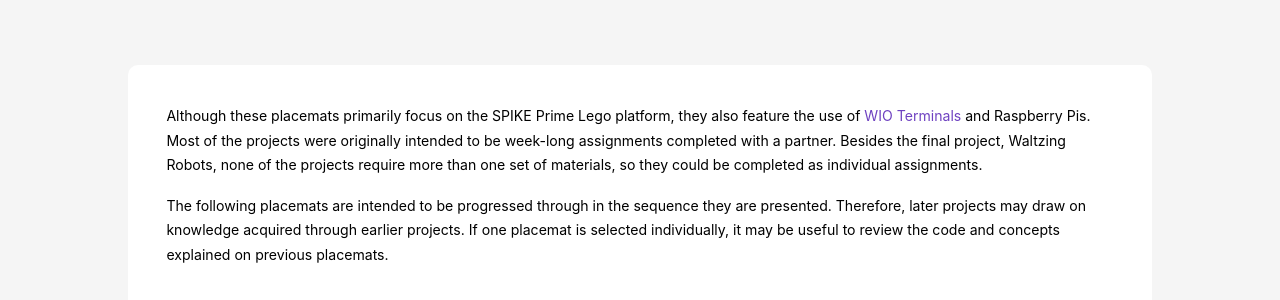
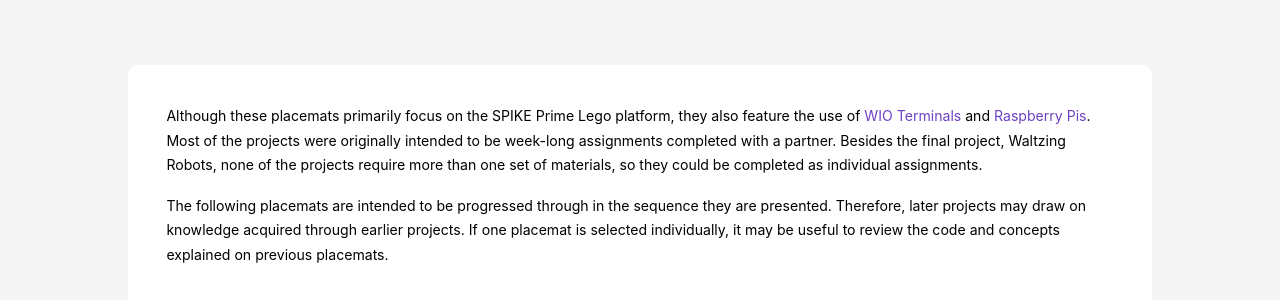
Before and after one commit to ceeoinnovations/RoboticsPlayground, a Jekyll site: the page built from _playlists/me35playlist.md, in a window 1280 px wide and 900 px high, scrolled down 677 px. Shown: the part 153-453 px from the top of the window. Built offline with Jekyll 4.4.1, drawn with Linux system fonts in a browser that asks for light colours; part of the change alters nothing that is shown.

```diff
--- a/_playlists/me35playlist.md
+++ b/_playlists/me35playlist.md
@@ -12,7 +12,7 @@ The goal of Prof. Rogers’ Intro to Robotics course is to provide students with
 
 <div class="learninggoals" markdown="1">
 
-Although these placemats primarily focus on the SPIKE Prime Lego platform, they also feature the use of [WIO Terminals](https://wiki.seeedstudio.com/Wio-Terminal-Getting-Started/) and Raspberry Pis. Most of the projects were originally intended to be week-long assignments completed with a partner. Besides the final project, Waltzing Robots, none of the projects require more than one set of materials, so they could be completed as individual assignments.
+Although these placemats primarily focus on the SPIKE Prime Lego platform, they also feature the use of [WIO Terminals](https://wiki.seeedstudio.com/Wio-Terminal-Getting-Started/) and [Raspberry Pis](https://www.raspberrypi.org/products/raspberry-pi-4-model-b/). Most of the projects were originally intended to be week-long assignments completed with a partner. Besides the final project, Waltzing Robots, none of the projects require more than one set of materials, so they could be completed as individual assignments.
 
 The following placemats are intended to be progressed through in the sequence they are presented. Therefore, later projects may draw on knowledge acquired through earlier projects. If one placemat is selected individually, it may be useful to review the code and concepts explained on previous placemats.
 
```
